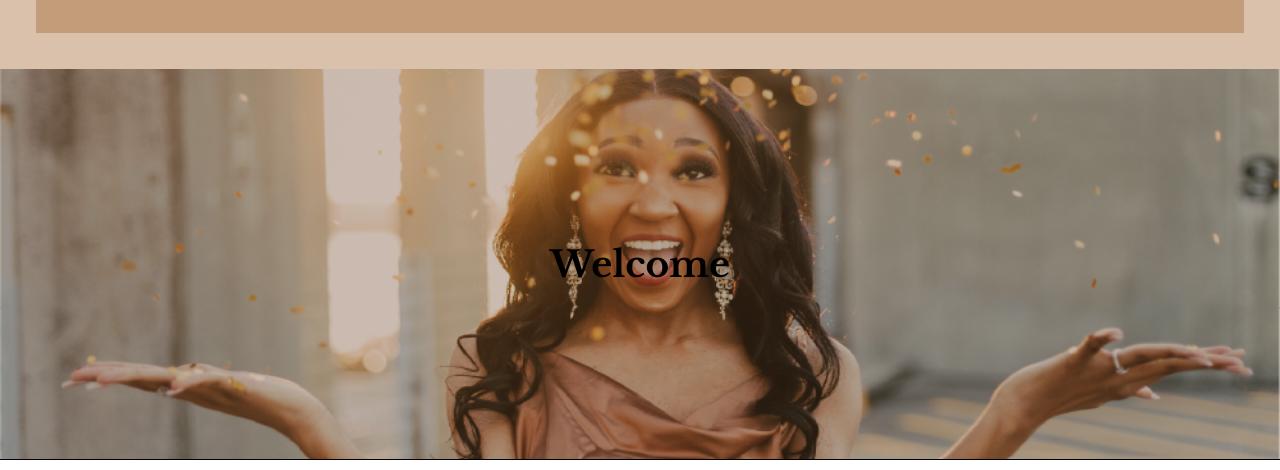
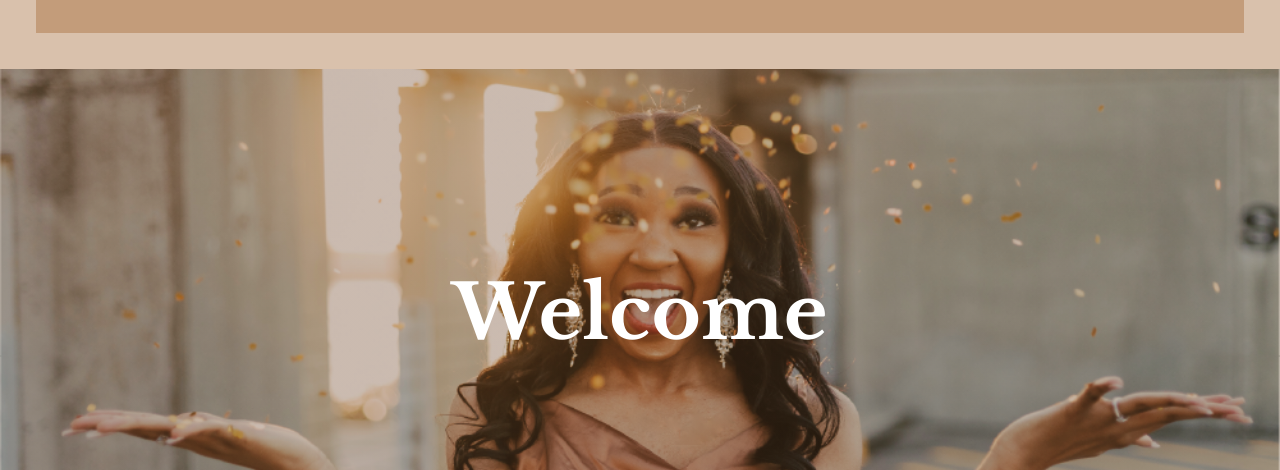
Before and after one commit to Hallierusselll/project-3, a plain HTML site: page index.html in a window 1280 px wide. Shown: the part 273-743 px from the top of the page. Drawn offline with nearby package versions, Linux system fonts and the light colour scheme.

Commit message:
Fixed Extra Stuff

```diff
--- a/css/main.css
+++ b/css/main.css
@@ -21,6 +21,13 @@
 max-width: 2000px;
 display: flex;
 justify-content: center;
+}
+.hallie-welcome{
+    display: flex;
+    justify-content: center;
+    color:white;
+    font-family:'Libre Baskerville', serif;
+    font-size: 75px;
 }
 .hallie-header-wrapper,
 .hallie-main-content-wrapper,
@@ -78,6 +85,7 @@ display: flex;
 justify-content: center;
 font-family:'Julius Sans One', sans-serif;
 text-decoration: none;
+color: black;
 padding: 6px
 }
 .submit-button{
@@ -130,7 +138,11 @@ justify-content: center;
     grid-template-columns: repeat(auto-fit, minmax(120px, 1fr));
     grid-gap: 300px;
 }
+.hallie-about-wrapper{
+max-width: 800px;
+}
 .hallie-about{
+max-width: 800px;
 font-family:'Julius Sans One', sans-serif; ;
 display: flex;
 justify-content: center;
--- a/index.html
+++ b/index.html
@@ -53,7 +53,7 @@
     </header>
   </div>
   <div class="hallie-intro">
-    <h1>Welcome</h1>
+    <h1 class="hallie-welcome">Welcome</h1>
   </div>
   <div class="hallie-main-content-wrapper">
   <main class="hallie-main-content">
```
Also changed, not shown: aboutus.html (+2 -0 lines), contact.html (+1 -1 lines).
